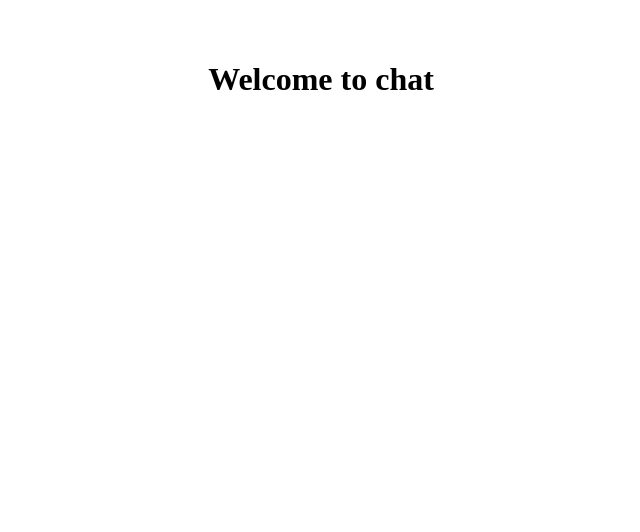
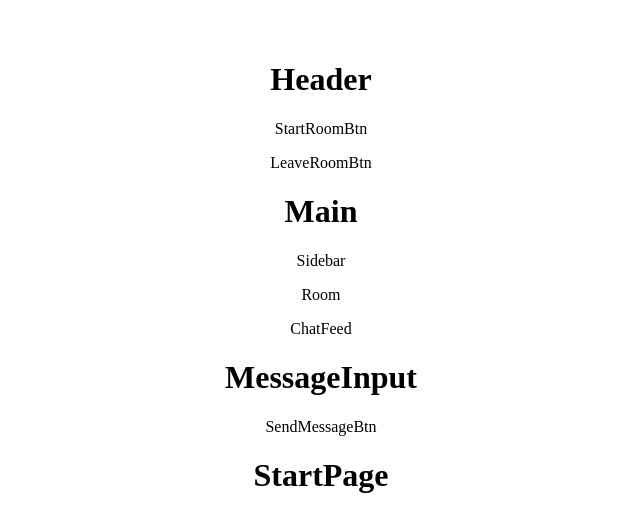
Before and after one commit to NavidDev1/chattApp, a React (Vite) app in the folder client/: page / in a window 1280 px wide. Shown: the top 532 px of the page, without its empty margins (319-959 px from the left). Built offline with nearby package versions, Linux system fonts and the light colour scheme; no server answers.

Commit message:
Folder structure

```diff
--- a/client/src/App.jsx
+++ b/client/src/App.jsx
@@ -1,6 +1,10 @@
+import './App.css'
 import { io } from "socket.io-client"
-import './App.css'
 import { useEffect } from "react"
+import Header from './components/Header/Header'
+import Main from "./components/Main/Main"
+import MessageInput from './components/MessageInput/MessageInput'
+import StartPage from './components/StartPage/StartPage'
 
 function App() {
 
@@ -18,7 +22,10 @@ function App() {
 
   return (
     <div>
-      <h1>Welcome to chat</h1>
+      <Header />
+      <Main />
+      <MessageInput />
+      <StartPage />
     </div>
   )
 }
--- /dev/null
+++ b/client/src/components/ChatFeed/ChatFeed.jsx
@@ -0,0 +1,9 @@
+function ChatFeed() {
+    return (
+      <div>
+        <p>ChatFeed</p>
+      </div>
+    )
+  }
+
+  export default ChatFeed
--- /dev/null
+++ b/client/src/components/Header/Header.jsx
@@ -0,0 +1,14 @@
+import LeaveRoomBtn from "../LeaveRoomBtn/LeaveRoomBtn"
+import StartRoomBtn from "../StartRoomBtn/StartRoomBtn"
+
+function Header() {
+    return (
+      <div>
+        <h1>Header</h1>
+        <StartRoomBtn />
+        <LeaveRoomBtn />
+      </div>
+    )
+  }
+
+  export default Header
--- /dev/null
+++ b/client/src/components/LeaveRoomBtn/LeaveRoomBtn.jsx
@@ -0,0 +1,9 @@
+function LeaveRoomBtn() {
+    return (
+      <div>
+        <p>LeaveRoomBtn</p>
+      </div>
+    )
+  }
+
+  export default LeaveRoomBtn
--- /dev/null
+++ b/client/src/components/Main/Main.jsx
@@ -0,0 +1,14 @@
+import ChatFeed from "../ChatFeed/ChatFeed"
+import Sidebar from "../Sidebar/Sidebar"
+
+function Main() {
+    return (
+      <div>
+        <h1>Main</h1>
+        <Sidebar />
+        <ChatFeed />
+      </div>
+    )
+  }
+
+  export default Main
--- /dev/null
+++ b/client/src/components/MessageInput/MessageInput.jsx
@@ -0,0 +1,12 @@
+import SendMessageBtn from "../SendMessageBtn/SendMessageBtn"
+
+function MessageInput() {
+    return (
+      <div>
+        <h1>MessageInput</h1>
+        <SendMessageBtn />
+      </div>
+    )
+  }
+
+  export default MessageInput
--- /dev/null
+++ b/client/src/components/Room/Room.jsx
@@ -0,0 +1,9 @@
+function Room() {
+    return (
+      <div>
+        <p>Room</p>
+      </div>
+    )
+  }
+
+  export default Room
--- /dev/null
+++ b/client/src/components/SendMessageBtn/SendMessageBtn.jsx
@@ -0,0 +1,9 @@
+function SendMessageBtn() {
+    return (
+      <div>
+        <p>SendMessageBtn</p>
+      </div>
+    )
+  }
+
+  export default SendMessageBtn
--- /dev/null
+++ b/client/src/components/Sidebar/Sidebar.jsx
@@ -0,0 +1,12 @@
+import Room from "../Room/Room"
+
+function Sidebar() {
+    return (
+      <div>
+        <p>Sidebar</p>
+        <Room />
+      </div>
+    )
+  }
+
+  export default Sidebar
--- /dev/null
+++ b/client/src/components/StartPage/StartPage.jsx
@@ -0,0 +1,9 @@
+function StartPage() {
+    return (
+      <div>
+        <h1>StartPage</h1>
+      </div>
+    )
+  }
+
+  export default StartPage
--- /dev/null
+++ b/client/src/components/StartRoomBtn/StartRoomBtn.jsx
@@ -0,0 +1,9 @@
+function StartRoomBtn() {
+    return (
+      <div>
+        <p>StartRoomBtn</p>
+      </div>
+    )
+  }
+
+  export default StartRoomBtn
```
Also changed, not shown: client/src/context/ChatContext.jsx (added).
